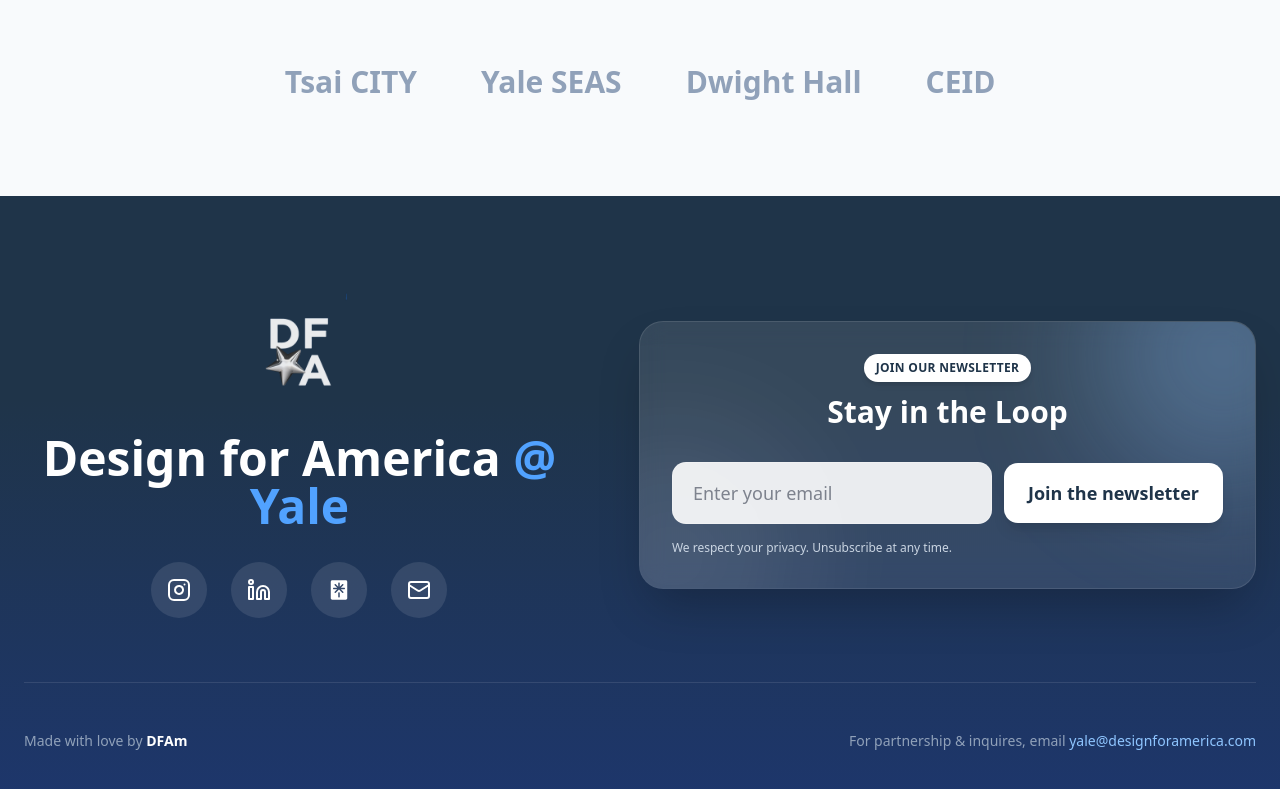
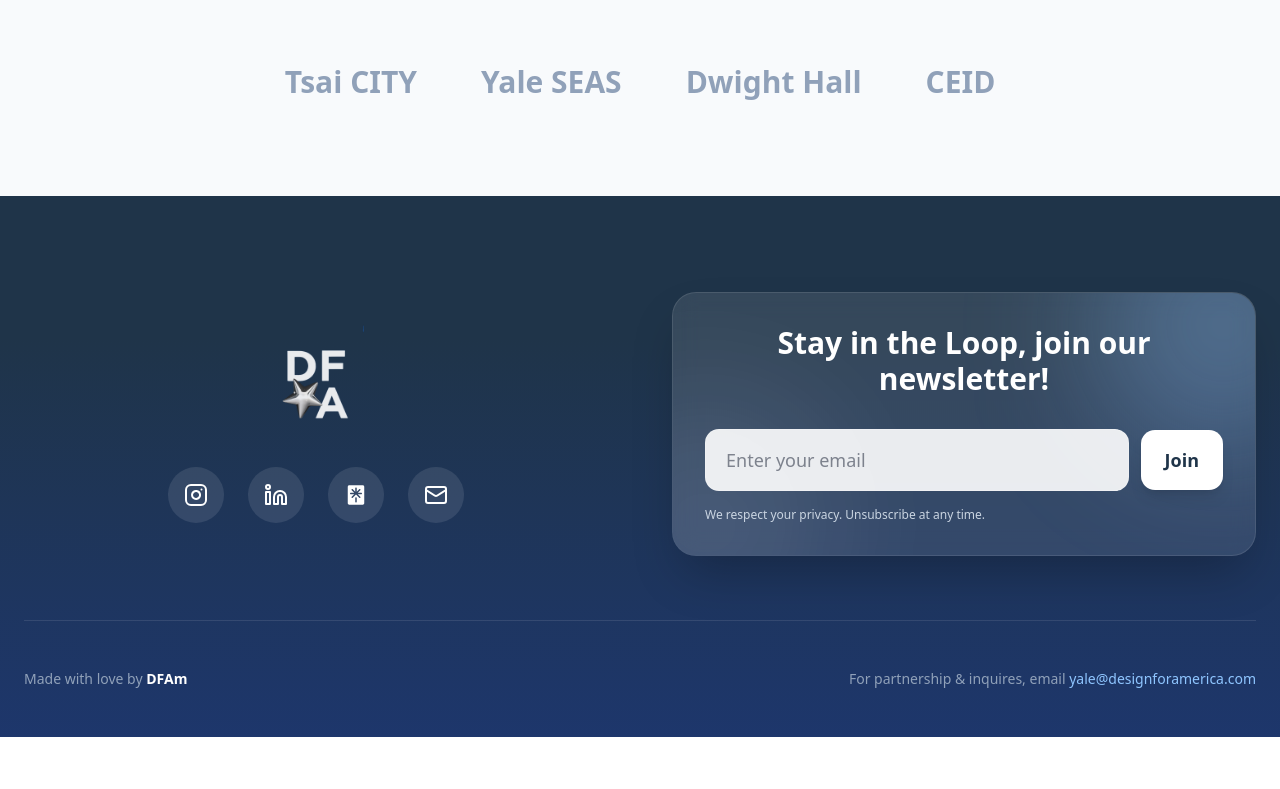
Before and after one commit to dfayale/dfayalewebsite_v2, a React (Vite) app: page / in a window 1280 px wide. Shown: the part 5350-6139 px from the top of the page. After the commit the page ends 6087 px from the top, so only its background shows below. Built offline with nearby package versions, Linux system fonts and the light colour scheme; no server answers.

Commit message:
Mandy's fixes

```diff
--- a/src/imports/LandingPage.tsx
+++ b/src/imports/LandingPage.tsx
@@ -975,10 +975,6 @@
                 className="w-24 h-auto mb-6 opacity-90 hover:opacity-100 transition-opacity"
               />
 
-              <h2 className="text-4xl md:text-5xl font-bold mb-8">
-                Design for America <span className="text-blue-400">@ Yale</span>
-              </h2>
-
               <div className="flex justify-center md:justify-start gap-6">
                 <a
                   href="https://www.instagram.com/dfayale"
@@ -1020,12 +1016,8 @@
 
                 <div className="relative z-10 p-6 md:p-8 flex flex-col gap-6">
                   <div className="text-center md:text-left">
-                    <div className="inline-flex items-center gap-2 bg-white text-[#1f3449] px-3 py-1.5 rounded-full font-bold mb-3 shadow-md text-xs uppercase tracking-wide">
-                      Join Our Newsletter
-                    </div>
-
                     <h2 className="text-2xl md:text-3xl font-bold text-white mb-2">
-                      Stay in the Loop
+                      Stay in the Loop, join our newsletter!
                     </h2>
                   </div>
 
@@ -1049,13 +1041,13 @@
                           newsletterStatus === "loading" ||
                           newsletterStatus === "success"
                         }
-                        className="w-full md:w-auto px-6 py-4 bg-white text-[#1f3449] font-bold rounded-xl hover:bg-blue-50 transition-all disabled:bg-white/70 disabled:cursor-not-allowed shadow-lg hover:shadow-xl flex justify-center items-center text-base md:text-lg whitespace-nowrap"
+                        className="w-auto md:w-auto px-6 py-4 bg-white text-[#1f3449] font-bold rounded-xl hover:bg-blue-50 transition-all disabled:bg-white/70 disabled:cursor-not-allowed shadow-lg hover:shadow-xl flex justify-center items-center text-base md:text-lg whitespace-nowrap"
                       >
                         {newsletterStatus === "loading"
                           ? "Subscribing..."
                           : newsletterStatus === "success"
                             ? "Subscribed!"
-                            : "Join the newsletter"}
+                            : "Join"}
                       </button>
                     </div>
 
```
